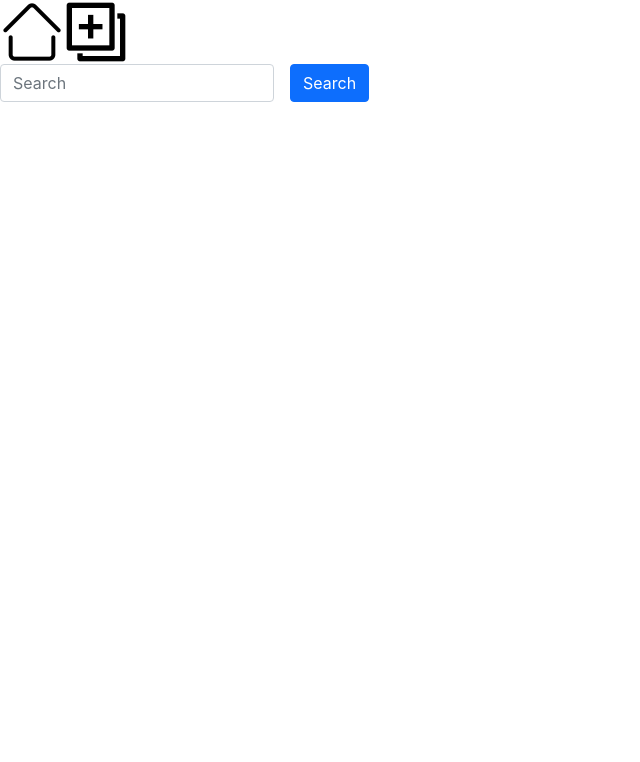
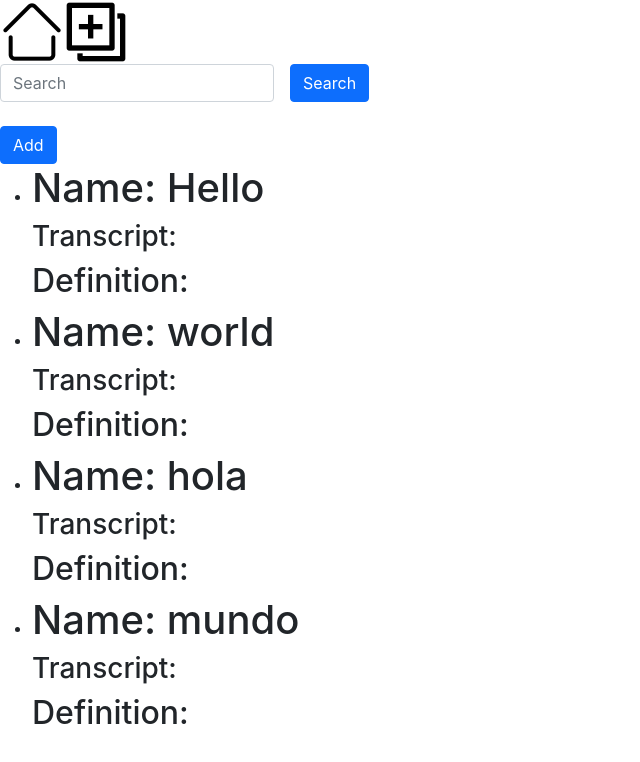
Before and after one commit to BiplopDey/Front-Fluent-English, a React (Create React App) app: page / in a window 1280 px wide. Shown: the top 762 px of the page, without its empty margins (0-640 px from the left). Built offline with nearby package versions, Linux system fonts and the light colour scheme.

Commit message:
Show words

```diff
--- a/src/components/addWord.js
+++ b/src/components/addWord.js
@@ -1,6 +1,6 @@
 import React, { Component } from "react";
 
-function addWord(props) {
+function AddWord(props) {
   return (
     <div>
       <h1>{props.word}</h1>
@@ -11,4 +11,4 @@ function addWord(props) {
   );
 }
 
-export default addWord;
+export default AddWord;
--- a/src/components/home.js
+++ b/src/components/home.js
@@ -1,11 +1,13 @@
 import React from "react";
 import Navbar from "./navbar";
 import Search from "./search";
-import addWord from "./addWord";
+import AddWord from "./addWord";
+import Words from "./words";
 
 function Home() {
   const [state, setState] = React.useState({
     response: "",
+    wordList: ["Hello", "world", "hola", "mundo"],
   });
 
   function updateChange(event) {
@@ -19,7 +21,8 @@ function Home() {
     <div>
       <Navbar />
       <Search response={state.response} onChange={updateChange} />
-      <addWord word={state.response} />
+      <AddWord word={state.response} />
+      <Words words={state.wordList} />
     </div>
   );
 }
--- a/src/components/word.js
+++ b/src/components/word.js
@@ -0,0 +1,11 @@
+function Word(props) {
+  return (
+    <li>
+      <h1>Name: {props.name}</h1>
+      <h3>Transcript: </h3>
+      <h2>Definition: </h2>
+    </li>
+  );
+}
+
+export default Word;
--- a/src/components/words.js
+++ b/src/components/words.js
@@ -0,0 +1,12 @@
+import Word from "./word";
+function Words(props) {
+  return (
+    <ul>
+      {props.words.map((word, index) => {
+        return <Word name={word} />;
+      })}
+    </ul>
+  );
+}
+
+export default Words;
```
